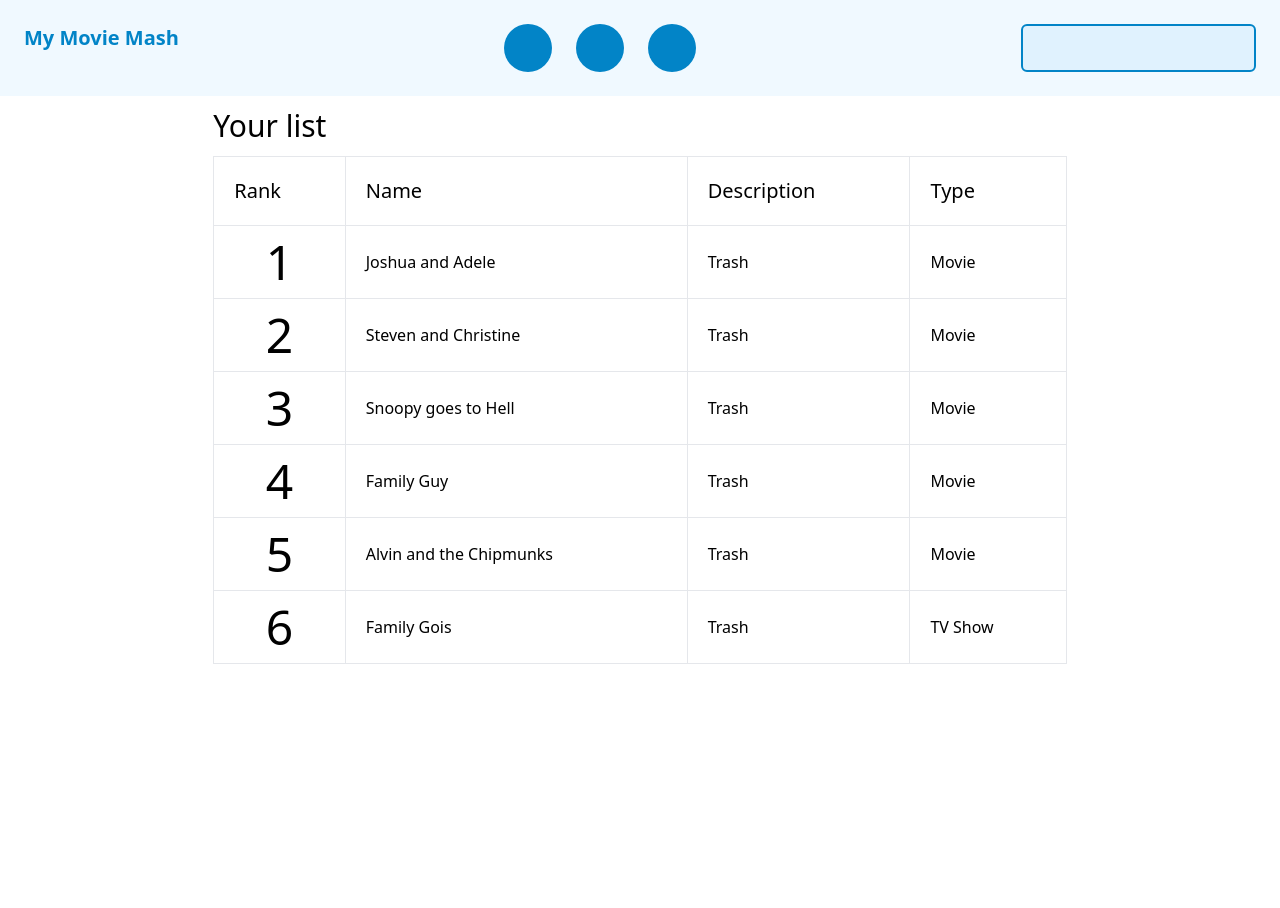
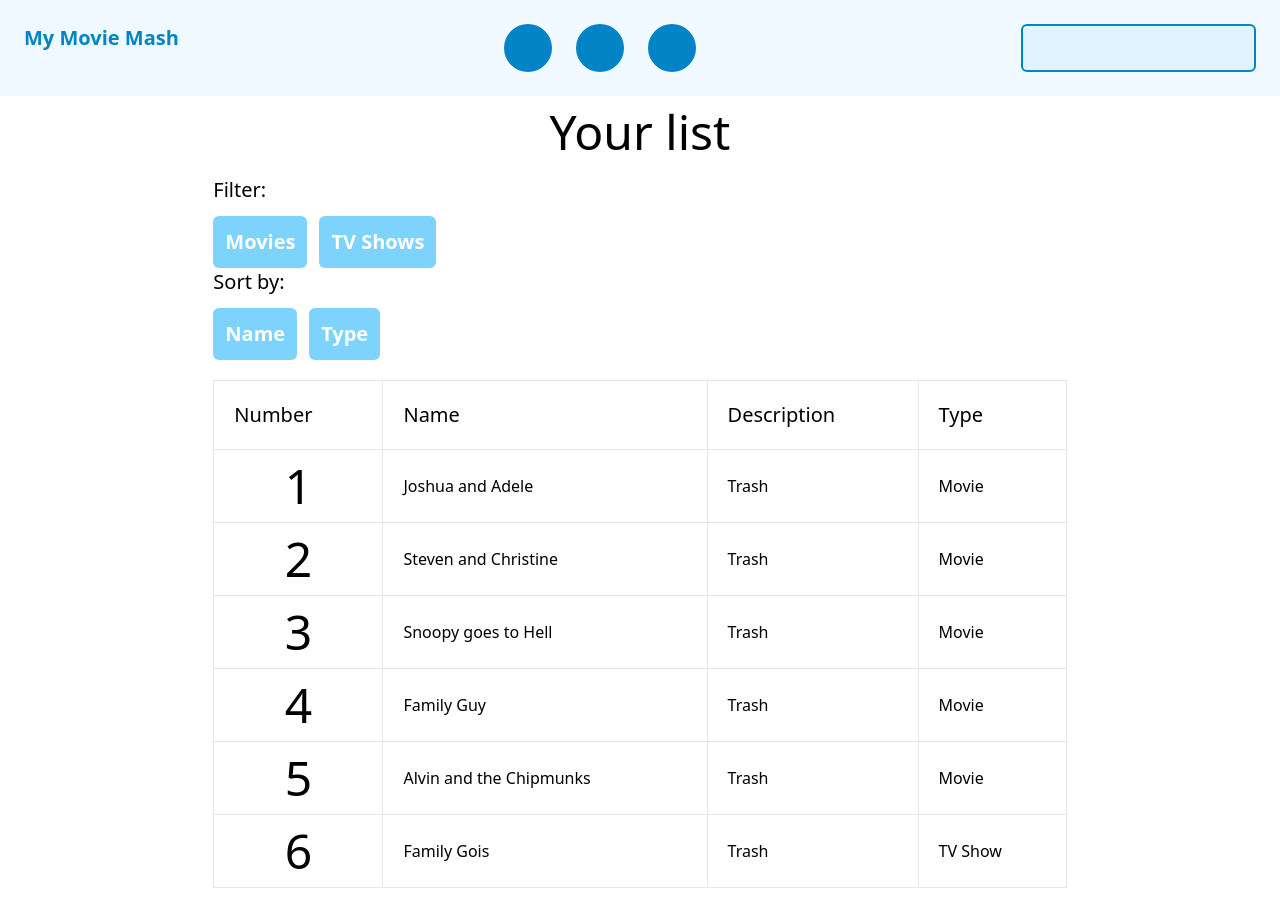
Before and after one commit to ACAUHS/my-movie-mash, a Next.js app: page /list in a window 1280 px wide. Before the commit the page ends 800 px from the top, so only its background shows below. Built offline with nearby package versions, Linux system fonts and the light colour scheme.

Commit message:
Added non-working filter/sort buttons

```diff
--- a/pages/list.tsx
+++ b/pages/list.tsx
@@ -19,16 +19,42 @@ export default function List() {
         )
     }
 
+    function TableSortButton(props: { children: any }) {
+        return (
+            <div className="bg-sky-300 w-fit p-3 rounded-md text-white font-bold text-xl">
+                {props.children}
+            </div>
+        )
+    }
+
     return (
         <div>
             <Header />
             <div className='m-auto w-4/6'>
-                <h2 className='text-3xl mt-3 mb-3'>Your list</h2>
-                <div>
+                <div className='text-center'><h2 className='text-5xl mt-3 mb-3'>Your list</h2></div>
+                <div className='mt-5 mb-5'>
+                    <div>
+                        <span className='text-xl'>Filter:</span>
+                        <div className='flex gap-3 mt-3'>
+                            <TableSortButton>Movies</TableSortButton>
+                            <TableSortButton>TV Shows</TableSortButton>
+                        </div>
+
+                    </div>
+                    <div>
+                        <span className='text-xl'>Sort by:</span>
+                        <div className='flex gap-3 mt-3'>
+                            <TableSortButton>Name</TableSortButton>
+                            <TableSortButton>Type</TableSortButton>
+                        </div>
+                    </div>
+
+                </div>
+                <div className='mb-5'>
                     <table className='w-full'>
                         <tbody>
                             <tr>
-                                <TableHeader>Rank</TableHeader>
+                                <TableHeader>Number</TableHeader>
                                 <TableHeader>Name</TableHeader>
                                 <TableHeader>Description</TableHeader>
                                 <TableHeader>Type</TableHeader>
```
